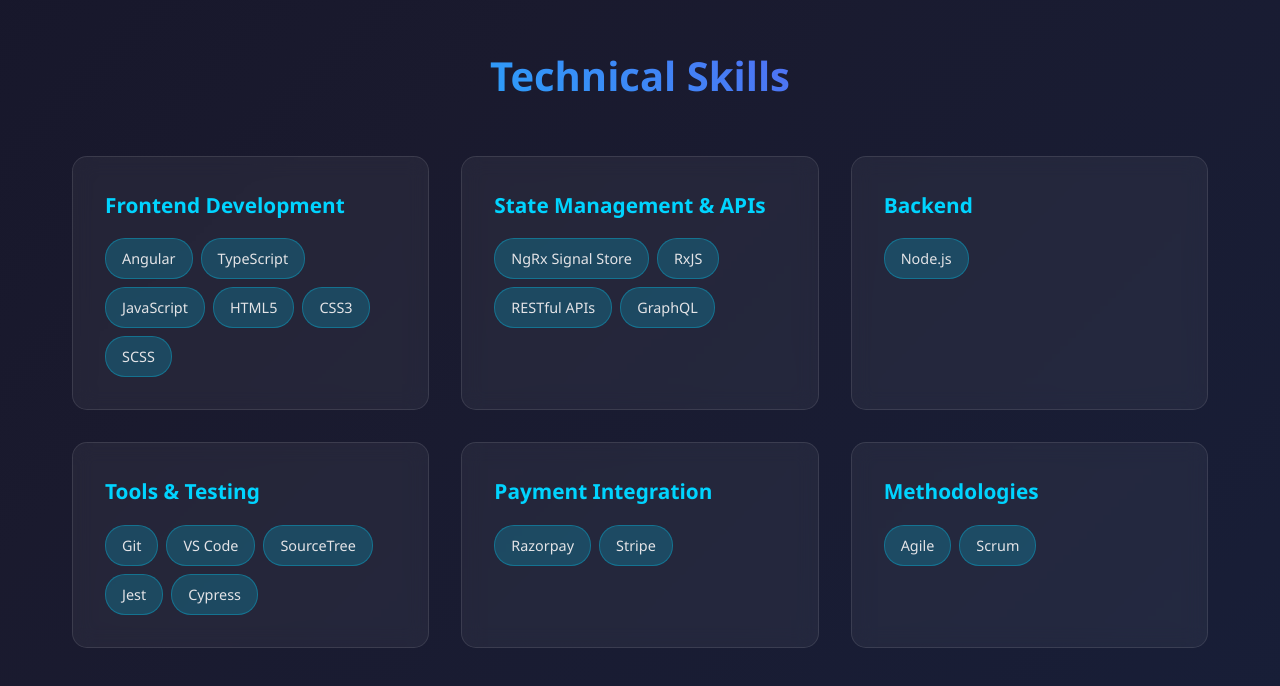
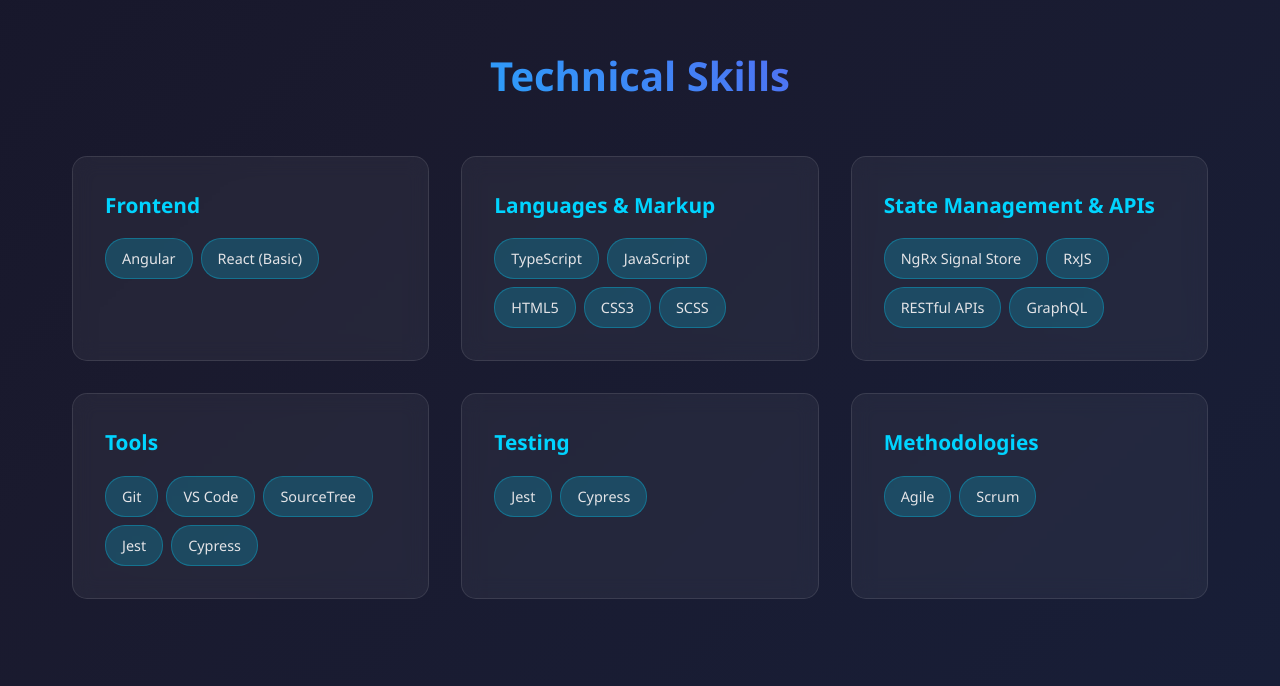
Before and after one commit to Mathan-Babu/Portfolio, a plain HTML site: page index.html in a window 1280 px wide. Shown: the part 1929-2615 px from the top of the page. Drawn offline with Linux system fonts and the light colour scheme.

Commit message:
Changes in skills

```diff
--- a/index.html
+++ b/index.html
@@ -741,7 +741,7 @@
             <div class="hero-content">
                 <div class="hero-text">
                     <h1>Mathan Babu M</h1>
-                    <div class="title">Angular Developer</div>
+                    <div class="title">FrontEnd Developer</div>
                     <p>Skilled and results-driven Front-End Developer with over
                         2+ years of experience specializing in Angular-based web
                         applications. Passionate about creating scalable,
@@ -838,8 +838,8 @@
                 <div class="timeline-item">
                     <div class="timeline-dot"></div>
                     <div class="timeline-content">
-                        <div class="timeline-date">FEB 2023 - PRESENT</div>
-                        <h3 class="timeline-title">Software Engineer |
+                        <div class="timeline-date">FEB 2023 - JUN 2025</div>
+                        <h3 class="timeline-title">Software Developer |
                             Centizen
                             Inc - Tirunelveli</h3>
 
@@ -901,9 +901,16 @@
             <h2 class="section-title">Technical Skills</h2>
             <div class="skills-grid">
                 <div class="skill-category">
-                    <h3>Frontend Development</h3>
+                    <h3>Frontend</h3>
                     <div class="skill-tags">
                         <span class="skill-tag">Angular</span>
+                        <span class="skill-tag">React (Basic)</span>
+                    </div>
+                </div>
+
+                <div class="skill-category">
+                    <h3>Languages & Markup</h3>
+                    <div class="skill-tags">
                         <span class="skill-tag">TypeScript</span>
                         <span class="skill-tag">JavaScript</span>
                         <span class="skill-tag">HTML5</span>
@@ -922,16 +929,16 @@
                     </div>
                 </div>
 
-                <div class="skill-category">
-                    <h3>Backend</h3>
-                    <!-- & Database -->
-                    <div class="skill-tags">
+                <!-- <div class="skill-category">
+                    <h3>Backend</h3> -->
+                <!-- & Database -->
+                <!-- <div class="skill-tags">
                         <span class="skill-tag">Node.js</span>
                     </div>
-                </div>
+                </div> -->
 
                 <div class="skill-category">
-                    <h3>Tools & Testing</h3>
+                    <h3>Tools</h3>
                     <div class="skill-tags">
                         <span class="skill-tag">Git</span>
                         <span class="skill-tag">VS Code</span>
@@ -942,12 +949,20 @@
                 </div>
 
                 <div class="skill-category">
+                    <h3>Testing</h3>
+                    <div class="skill-tags">
+                        <span class="skill-tag">Jest</span>
+                        <span class="skill-tag">Cypress</span>
+                    </div>
+                </div>
+
+                <!-- <div class="skill-category">
                     <h3>Payment Integration</h3>
                     <div class="skill-tags">
                         <span class="skill-tag">Razorpay</span>
                         <span class="skill-tag">Stripe</span>
                     </div>
-                </div>
+                </div> -->
 
                 <div class="skill-category">
                     <h3>Methodologies</h3>
```
